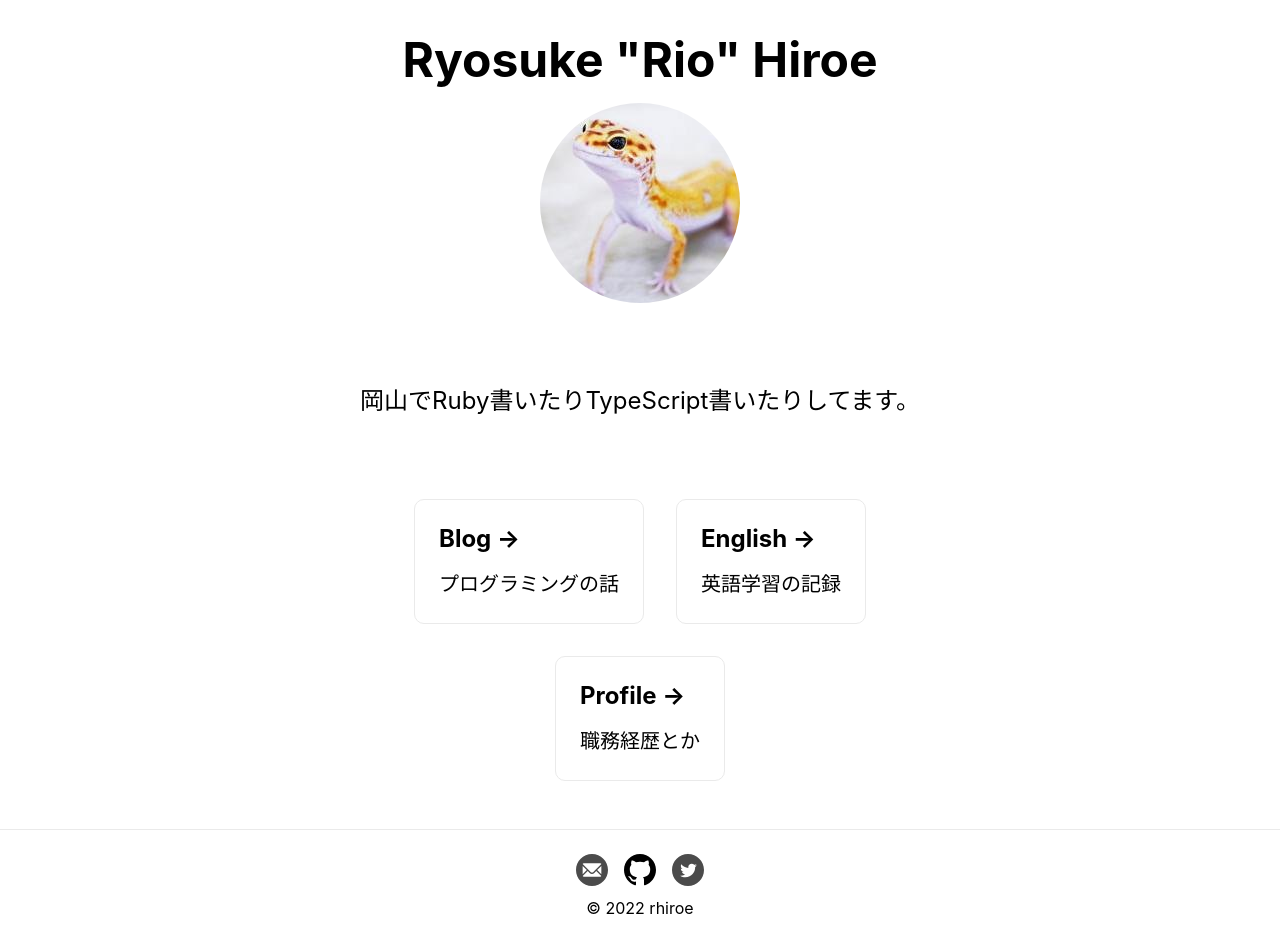
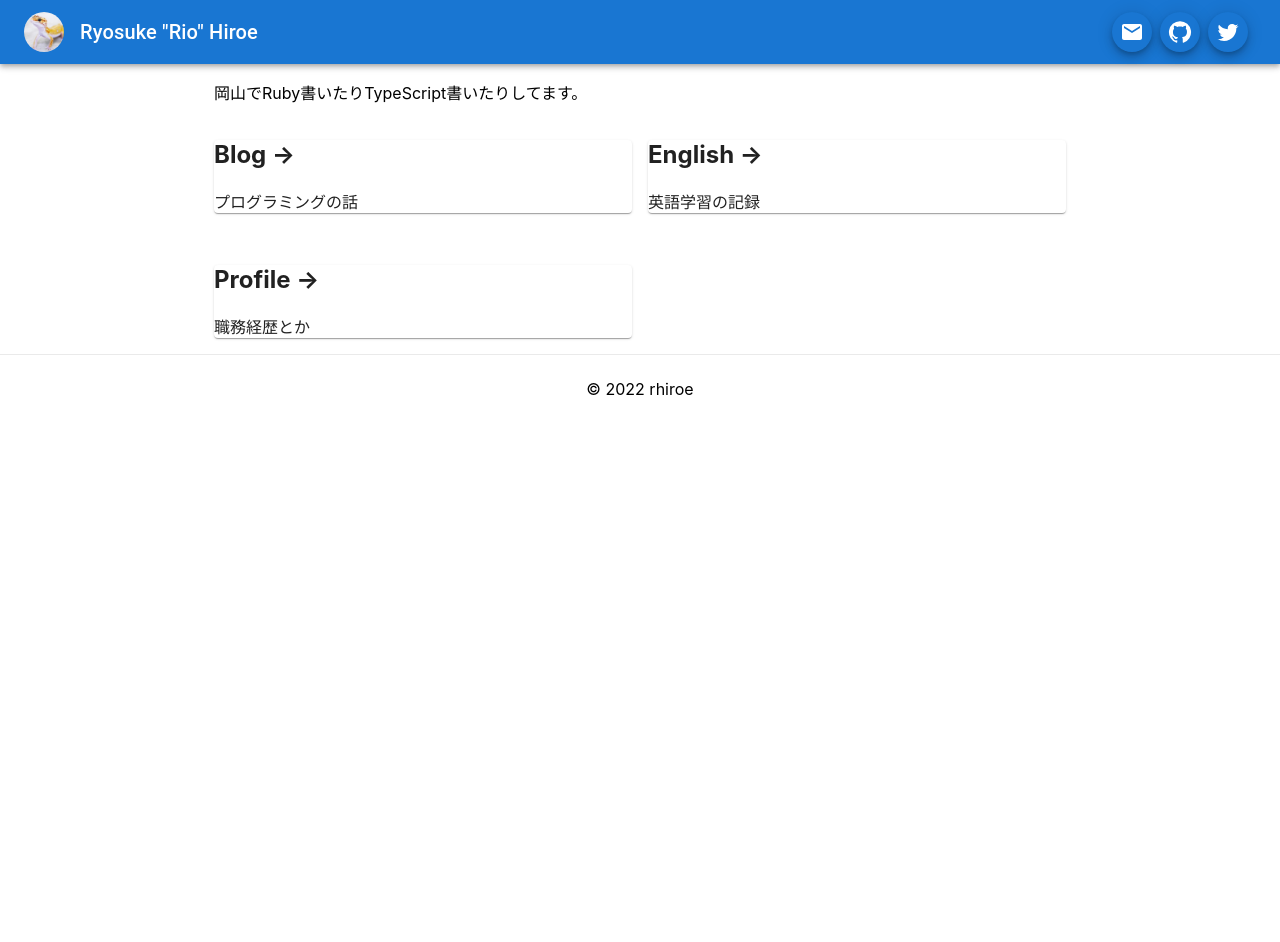
Before and after one commit to rhiroe/rhiroe.github.io, a Next.js app: page / in a window 1280 px wide. After the commit the page ends 800 px from the top, so only its background shows below. Built offline with nearby package versions, Linux system fonts and the light colour scheme.

Commit message:
共通部分のデザイン修正

```diff
--- a/src/pages/_app.tsx
+++ b/src/pages/_app.tsx
@@ -1,34 +1,65 @@
 import '~/styles/globals.css'
 import type { AppProps } from 'next/app'
+import AppBar from '@mui/material/AppBar';
+import Avatar from '@mui/material/Avatar';
+import Toolbar from '@mui/material/Toolbar';
+import Typography from '@mui/material/Typography';
+import Fab from '@mui/material/Fab';
+import Container from '@mui/material/Container';
+import EmailIcon from '@mui/icons-material/Email';
+import GitHubIcon from '@mui/icons-material/GitHub';
+import TwitterIcon from '@mui/icons-material/Twitter';
 
 function MyApp({ Component, pageProps }: AppProps) {
   return(
       <>
-        <Component {...pageProps} />
-        <footer className="footer">
-          <div className="float row">
-            <a
-                href={"mailto:ride.poke@gmail.com"}
+          <AppBar position="static">
+              <Toolbar>
+                  <a href="https://github.com/rhiroe">
+                      <Avatar sx={{ mr: 2 }} alt="rhiroe" src="/rhiroe_icon.jpg" />
+                  </a>
+                  <Typography variant="h6" component="div" sx={{ flexGrow: 1 }}>
+                      {'Ryosuke "Rio" Hiroe'}
+                  </Typography>
+                  <Fab
+                      size="small"
+                      sx={{ mr: 1 }}
+                      color="primary"
+                      aria-label="add"
+                      href="mailto:ride.poke@gmail.com"
                       target="_blank"
                       rel="noopener noreferrer"
                   >
-              <img width="32px" src="/mail.svg" alt={"Icon of gmail"} />
-            </a>
-            <a
-                href={"https://github.com/rhiroe"}
+                      <EmailIcon />
+                  </Fab>
+                  <Fab
+                      size="small"
+                      sx={{ mr: 1 }}
+                      color="primary"
+                      aria-label="add"
+                      href="https://github.com/rhiroe"
                       target="_blank"
                       rel="noopener noreferrer"
                   >
-              <img width="32px" src="/github.svg" alt={"Icon of twitter"} />
-            </a>
-            <a
-                href={"https://twitter.com/messages/compose?recipient_id=509745934"}
+                      <GitHubIcon />
+                  </Fab>
+                  <Fab
+                      size="small"
+                      sx={{ mr: 1 }}
+                      color="primary"
+                      aria-label="add"
+                      href="https://twitter.com/messages/compose?recipient_id=509745934"
                       target="_blank"
                       rel="noopener noreferrer"
                   >
-              <img width="32px" src="/twitter.svg" alt={"Icon of twitter"} />
-            </a>
-          </div>
+                      <TwitterIcon />
+                  </Fab>
+              </Toolbar>
+          </AppBar>
+          <Container maxWidth="md">
+              <Component {...pageProps} />
+          </Container>
+          <footer className="footer">
               <div className="row">
                   © 2022 rhiroe
               </div>
--- a/src/pages/index.tsx
+++ b/src/pages/index.tsx
@@ -1,63 +1,54 @@
 import type { NextPage } from 'next'
 import Head from 'next/head'
 import Link from 'next/link'
-import styles from '~/styles/Home.module.css'
-import PageTitle from "~/components/common/pageTitle";
+import Grid from '@mui/material/Grid'
+import Paper from '@mui/material/Paper'
 
 const Home: NextPage = () => {
   return (
-    <div className={styles.container}>
+      <>
         <Head>
           <title>{'Ryosuke "Rio" Hiroe'}</title>
           <meta name="description" content="My page." />
           <link rel="icon" href="/favicon.ico" />
         </Head>
 
-      <main className={styles.main}>
-        <PageTitle>{'Ryosuke "Rio" Hiroe'}</PageTitle>
-
-        <img className={styles.thumbnail} src={'/rhiroe_icon.jpg'} alt={"Icon of rhiroe"} />
-
-        <p className={styles.description}>
+        <main>
+          <p>
             岡山でRuby書いたりTypeScript書いたりしてます。
           </p>
-
-        <div className={styles.grid}>
+          <Grid container spacing={2}>
+            <Grid item xs={6}>
+              <Paper>
                 <Link href="blog">
-            <a className={styles.card}>
+                  <a>
                     <h2>Blog &rarr;</h2>
                     <p>プログラミングの話</p>
                   </a>
                 </Link>
-
+              </Paper>
+            </Grid>
+            <Grid item xs={6}>
+              <Paper>
                 <Link href="english">
-            <a className={styles.card}>
+                  <a>
                     <h2>English &rarr;</h2>
                     <p>英語学習の記録</p>
                   </a>
                 </Link>
-        </div>
-        <div className={styles.grid}>
-          <a
-            href="https://gist.github.com/rhiroe/62a5f0dbd9c44bbf539f6effc4ef5514"
-            className={styles.card}
-          >
+              </Paper>
+            </Grid>
+            <Grid item xs={6}>
+              <Paper>
+                <a href="https://gist.github.com/rhiroe/62a5f0dbd9c44bbf539f6effc4ef5514">
                   <h2>Profile &rarr;</h2>
                   <p>職務経歴とか</p>
                 </a>
-
-          {/*<a*/}
-          {/*  href="https://vercel.com/new?utm_source=create-next-app&utm_medium=default-template&utm_campaign=create-next-app"*/}
-          {/*  className={styles.card}*/}
-          {/*>*/}
-          {/*  <h2>Deploy &rarr;</h2>*/}
-          {/*  <p>*/}
-          {/*    Instantly deploy your Next.js site to a public URL with Vercel.*/}
-          {/*  </p>*/}
-          {/*</a>*/}
-        </div>
+              </Paper>
+            </Grid>
+          </Grid>
         </main>
-    </div>
+      </>
   )
 }
 
--- a/src/styles/globals.css
+++ b/src/styles/globals.css
@@ -21,19 +21,8 @@ a {
   text-align: center;
 }
 
-.float {
-  display: flex;
-  flex: 1;
-  justify-content: center;
-  align-items: center;
-}
-
 .footer .row {
   margin: 0.5rem 0;
-}
-
-.footer a {
-  margin: 0 0.5rem;
 }
 
 :not(pre) > code {
```
Also changed, not shown: package.json (+7 -1 lines), 1 other file (tests, documents, lock files or other folders). Lines whose indentation alone changed are shown as unchanged.
